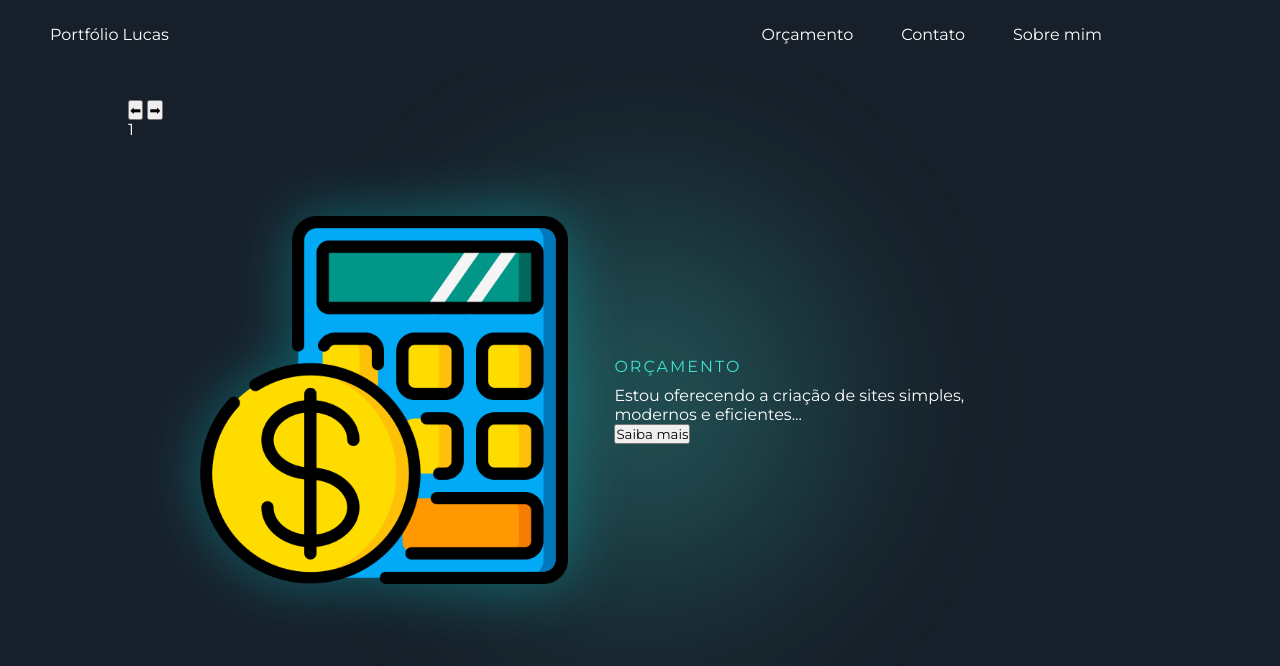
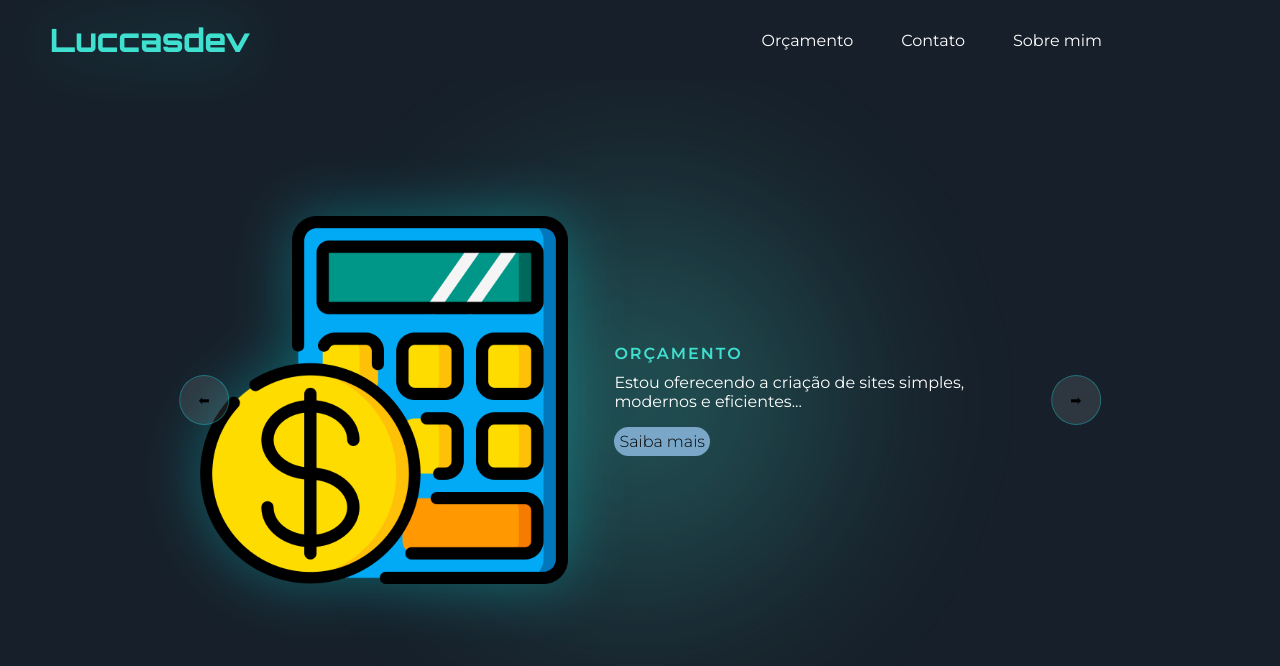
Before and after one commit to luccasdev19/Projeto-Portifolio, a plain HTML site: page Index.html in a window 1280 px wide. Drawn offline with Linux system fonts and the light colour scheme.

Commit message:
atualizando

```diff
--- a/Index.html
+++ b/Index.html
@@ -4,6 +4,9 @@
     <meta charset="UTF-8">
     <meta name="viewport" content="width=device-width, initial-scale=1.0">
     <title>Portifolio Lucas</title>
+    <link rel="preconnect" href="https://fonts.googleapis.com">
+<link rel="preconnect" href="https://fonts.gstatic.com" crossorigin>
+<link href="https://fonts.googleapis.com/css2?family=Orbitron:wght@400..900&display=swap" rel="stylesheet">
     <link rel="stylesheet" href="style.css">
     <link rel="preconnect" href="https://fonts.googleapis.com">
 <link rel="preconnect" href="https://fonts.gstatic.com" crossorigin>
@@ -12,12 +15,12 @@
 
 <body>
     <header>
-        <div class="logo">Portfólio Lucas</div>
+        <div class="logo">Luccasdev</div>
         <nav>
             <ul>
                 <li>Orçamento</li>
-                <li>Contato</li>
-                <li>Sobre mim</li>
+                <li class="Font">Contato</li>
+                <li class="Font">Sobre mim</li>
             </ul>
         </nav>
     </header>
@@ -71,7 +74,7 @@
         </div>
 
         <div class="indicadores">
-            <span class="numero">1</span>
+            <span class="numero"></span>
             <div class="pontos">
                 <div class="ponto active"></div>
                 <div class="ponto"></div>
--- a/display.css/style.css
+++ /dev/null
@@ -1,22 +0,0 @@
- * {
-    margin : 0;
-    padding: 0;
-    box-sizing: border-box  ;
-}
-.conteiner {
-  background-color: #5F9EA0;
-  height: 100vh;
-  width: 100vw;
-  padding: 10px;
-
- }
-
-.item {
-        background-color: #9932CC;
-        margin: 10px;
-        color: #fff;
-        border-radius: 10px;
-        font-size: 20px;
-        width: 100px;
-        height: 100px;
-    }
--- a/style.css
+++ b/style.css
@@ -11,6 +11,14 @@ body {
     color: #fff;
     font-size: 16px;
     overflow: auto; /* Permite rolagem */
+}
+
+.logo {
+    font-family: "Orbitron", sans-serif;
+    font-size: 2rem;
+    font-weight: 800;
+    color: #40E0D0;
+    filter: drop-shadow(0 0 30px rgba(0, 247, 255, 0.3));
 }
 
 header {
@@ -126,7 +134,7 @@ header nav ul li:hover::after {
 
 .content h2 {
     font-size: 1rem;
-    font-weight: 400;
+    font-weight: 600;
     color: #40E0D0;
     margin-bottom: 10px;
     text-transform: uppercase;
@@ -135,6 +143,39 @@ header nav ul li:hover::after {
 
 .content p {
     font-size: 1.1.rem;
+    margin-bottom: 1rem;
+}
+
+.btn {
+    font-size: 1rem;
+    font-weight: 300; /* exopressura da letra*/
+    border: none;
+    margin: 0;
+    padding: 5px;
+    border-radius: 2rem;
+    background-color: #7aa7c7;
+    color: #000;
+    cursor: pointer;
+}
+
+.arrows {
+    position: absolute;
+    display: flex;
+    justify-content: space-between;
+    width: 90%;
+    top: 50%;
+    left: 50%;
+    transform: translate(-50%, -50%);
+    z-index: 5;
+}
+
+.arrows-btn {
+    width: 50px;
+    height: 50px;
+    border-radius: 50%;
+    border: none;
+    background-color: rgba(255, 255, 255, 0.1);
+    border: 1px solid rgba(0, 247, 255, 0.3);
 
 
 }
```
Also changed, not shown: display.css/Untitled-1.html (deleted, +0 -20 lines).
